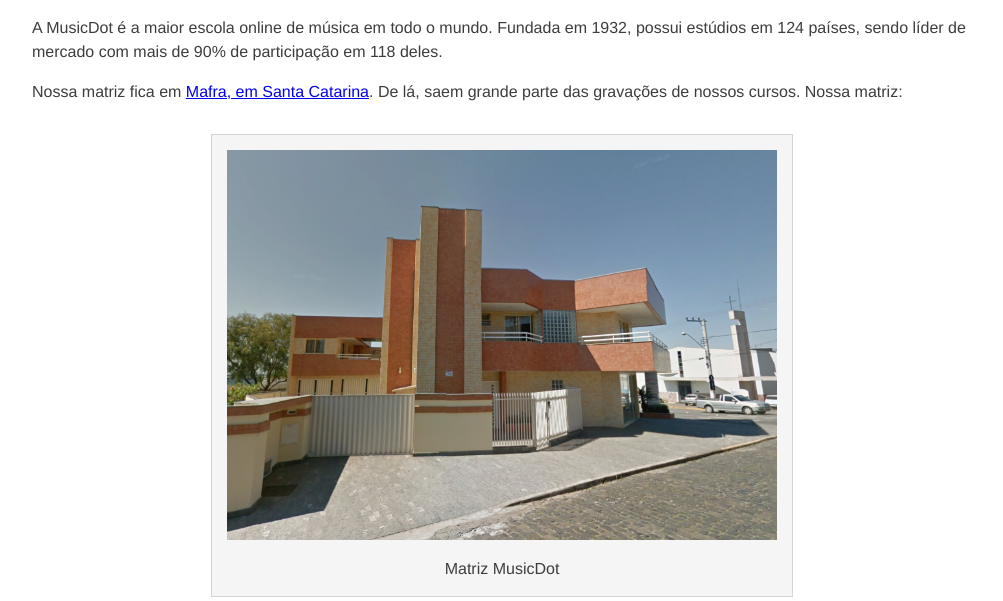
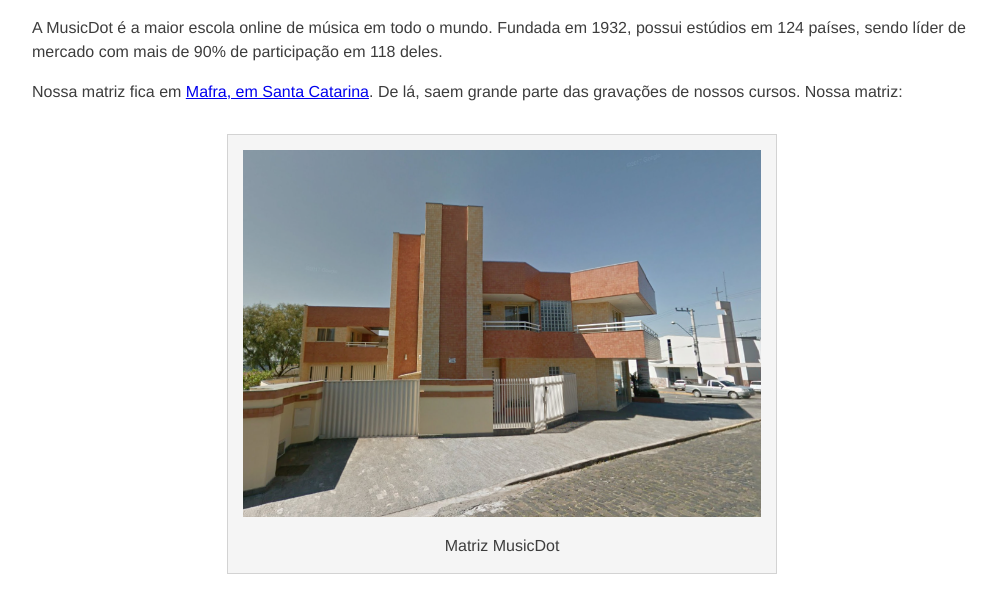
Before and after one commit to RafaelReisAlves/Musicdot, a plain HTML site: page sobre.html in a window 1280 px wide. Shown: the part 160-761 px from the top of the page, without its empty margins (138-1141 px from the left). Drawn offline with Linux system fonts and the light colour scheme.

Commit message:
resposividade viewport

```diff
--- a/css/sobre.css
+++ b/css/sobre.css
@@ -1,5 +1,6 @@
 body {
-    width: 940px;
+    width: 80%;
+    max-width: 940px;
     margin-left: auto;
     margin-right: auto;
 
@@ -20,6 +21,8 @@ body {
 }
 
 figure {
+    max-width: 100%;
+    box-sizing: border-box;
     margin: 30px;
     padding: 15px;
 
--- a/sobre.html
+++ b/sobre.html
@@ -2,6 +2,7 @@
 <html lang="pt-br">
 <head>
     <meta charset="UTF-8">
+    <meta name="viewport" content="width=device-width">
     <title>MusicDot | Sobre a empresa</title>
     <link href="img/favicon.ico" rel="icon">
     <link rel="stylesheet" href="css/sobre.css">
```
